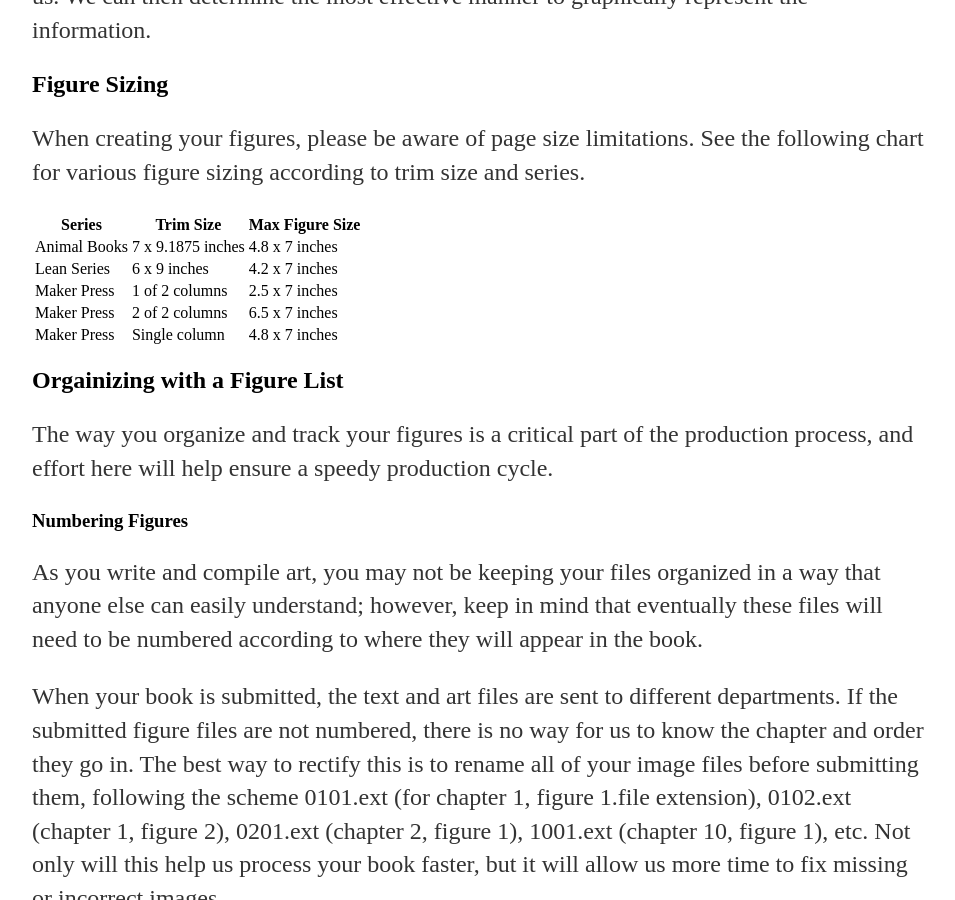
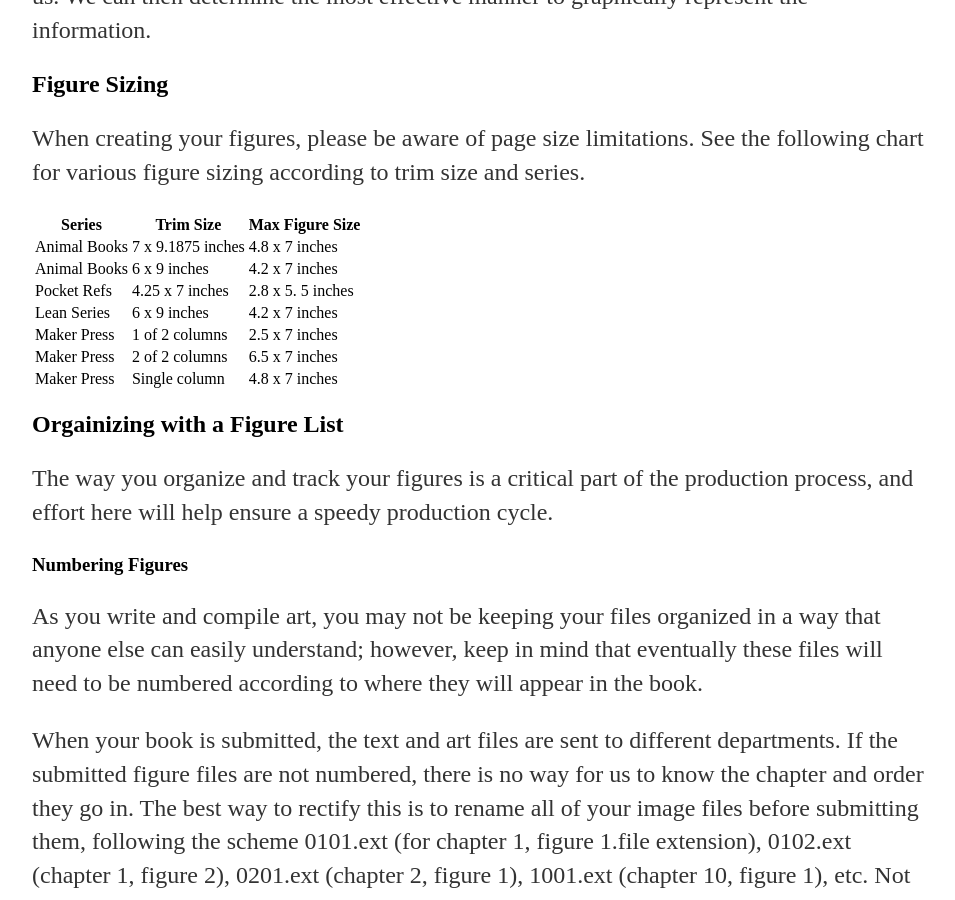
Before and after one commit to oreillymedia/production-resources, a Jekyll site: the page built from illustrations/index.md, in a window 1280 px wide and 900 px high, scrolled down 1394 px. Shown: the whole window, without its empty margins (160-1115 px from the left). Built offline with Jekyll 4.4.1, drawn with Linux system fonts in a browser that asks for light colours.

Commit message:
Update index.md

```diff
--- a/illustrations/index.md
+++ b/illustrations/index.md
@@ -38,6 +38,8 @@
 Series   |   Trim Size   |   Max Figure Size
 --- | --- | ---
 Animal Books | 7 x 9.1875 inches | 4.8 x 7 inches
+Animal Books | 6 x 9 inches | 4.2 x 7 inches
+Pocket Refs | 4.25 x 7 inches | 2.8 x 5. 5 inches
 Lean Series | 6 x 9 inches | 4.2 x 7 inches
 Maker Press | 1 of 2 columns | 2.5 x 7 inches
 Maker Press | 2 of 2 columns | 6.5 x 7 inches
```
